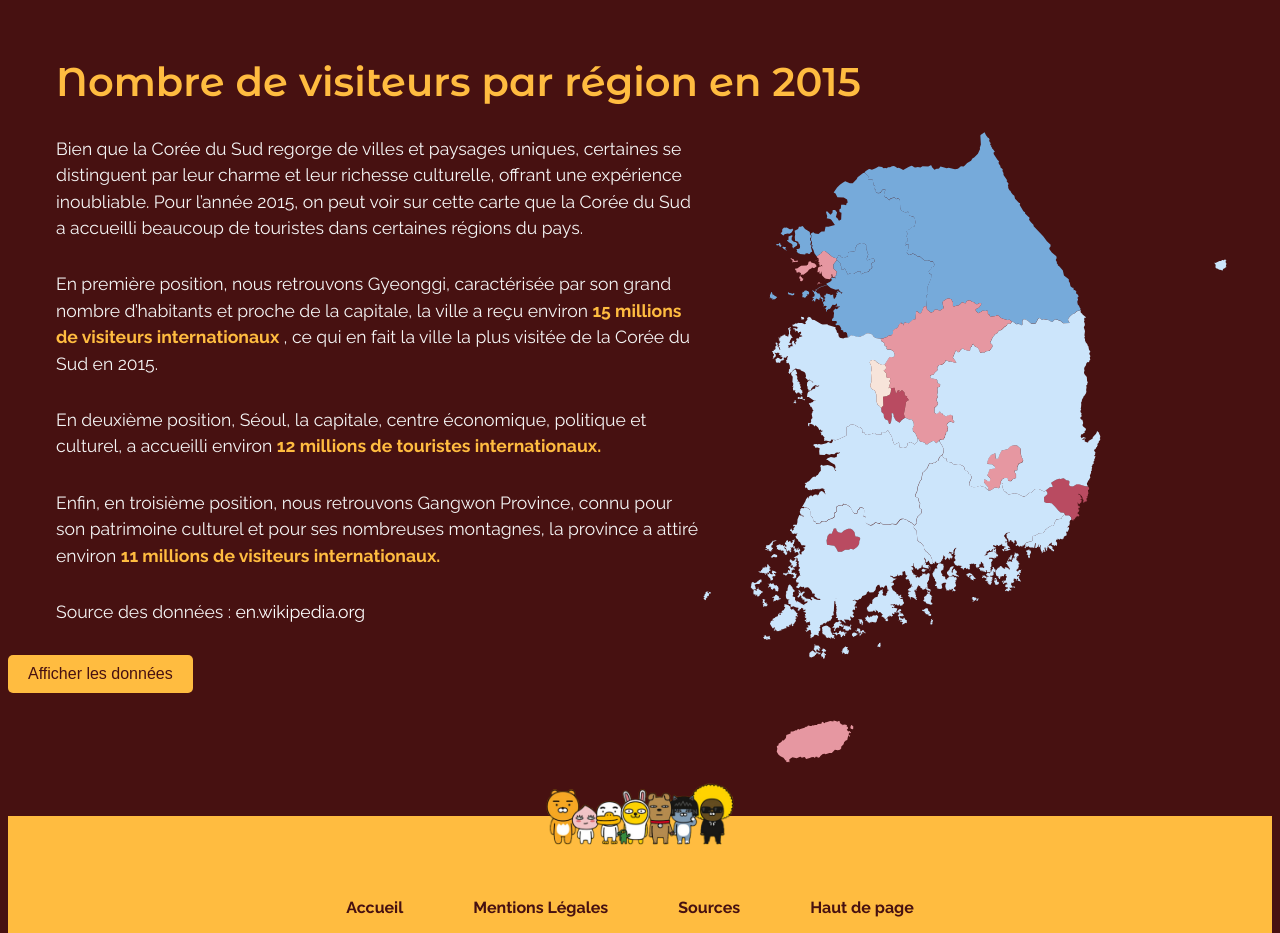
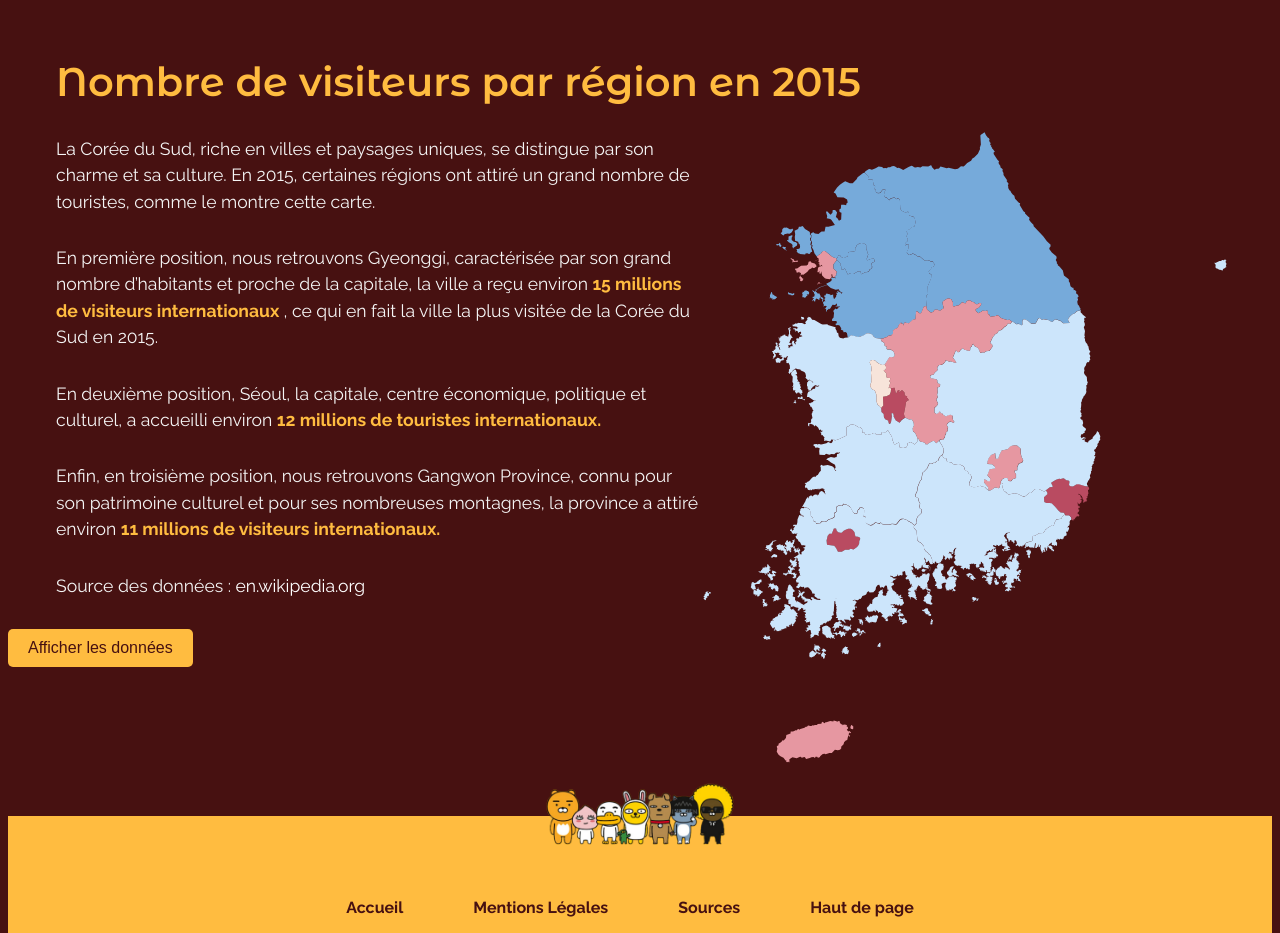
Before and after one commit to Melll03/DataViz, a plain HTML site: page index.html in a window 1280 px wide. Shown: the part 4462-5395 px from the top of the page. Drawn offline with nearby package versions, Linux system fonts and the light colour scheme.

Commit message:
Update index.html

```diff
--- a/index.html
+++ b/index.html
@@ -188,7 +188,7 @@
         <div id="tip"></div>
         <div id="map-container"></div>
 
-       <p>Bien que la Corée du Sud regorge de villes et paysages uniques, certaines se distinguent par leur charme et leur richesse culturelle, offrant une expérience inoubliable. Pour l’année 2015, on peut voir sur cette carte que la Corée du Sud a accueilli beaucoup de touristes dans certaines régions du pays. </p>
+       <p>La Corée du Sud, riche en villes et paysages uniques, se distingue par son charme et sa culture. En 2015, certaines régions ont attiré un grand nombre de touristes, comme le montre cette carte.</p>
 
         <p>En première position, nous retrouvons Gyeonggi, caractérisée par son grand nombre d’habitants et proche de la capitale, la ville a reçu environ <strong>15 millions de visiteurs internationaux </strong>, ce qui en fait la ville la plus visitée de la Corée du Sud en 2015. </p>
 
```
